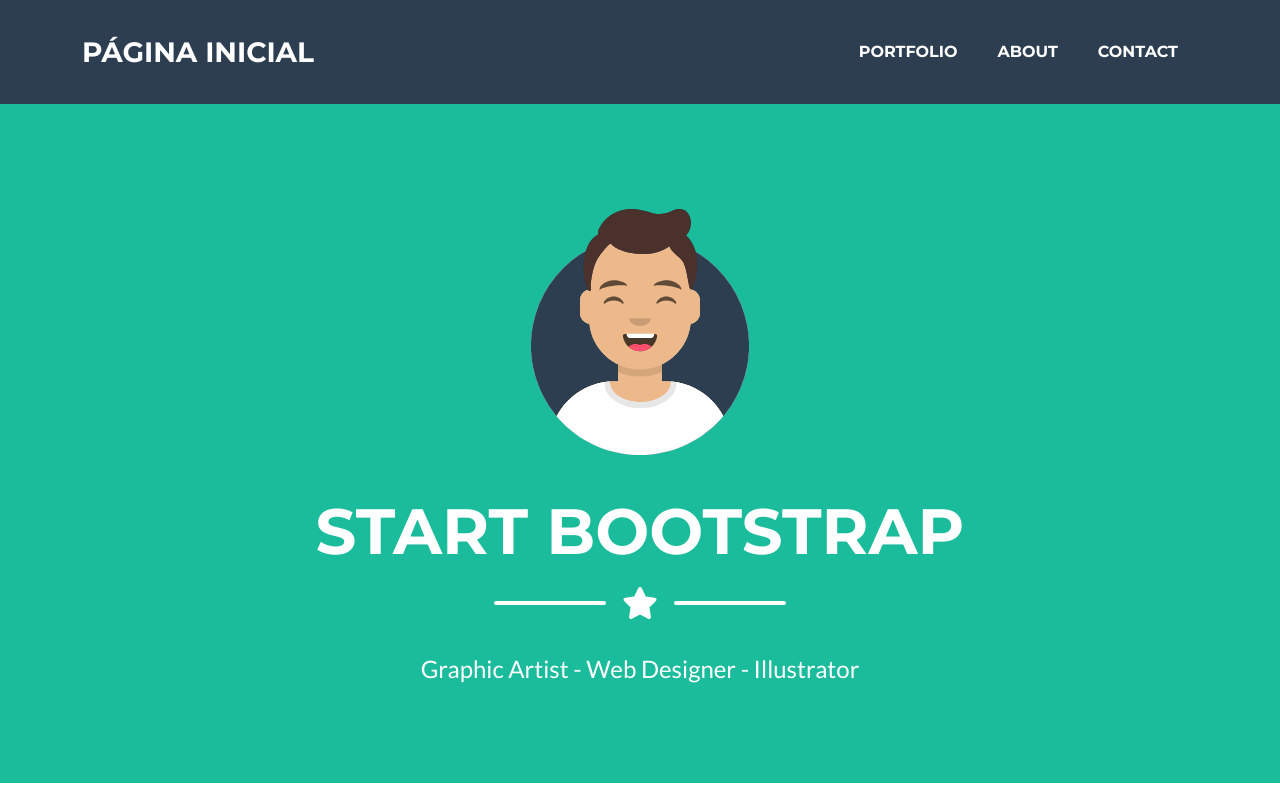
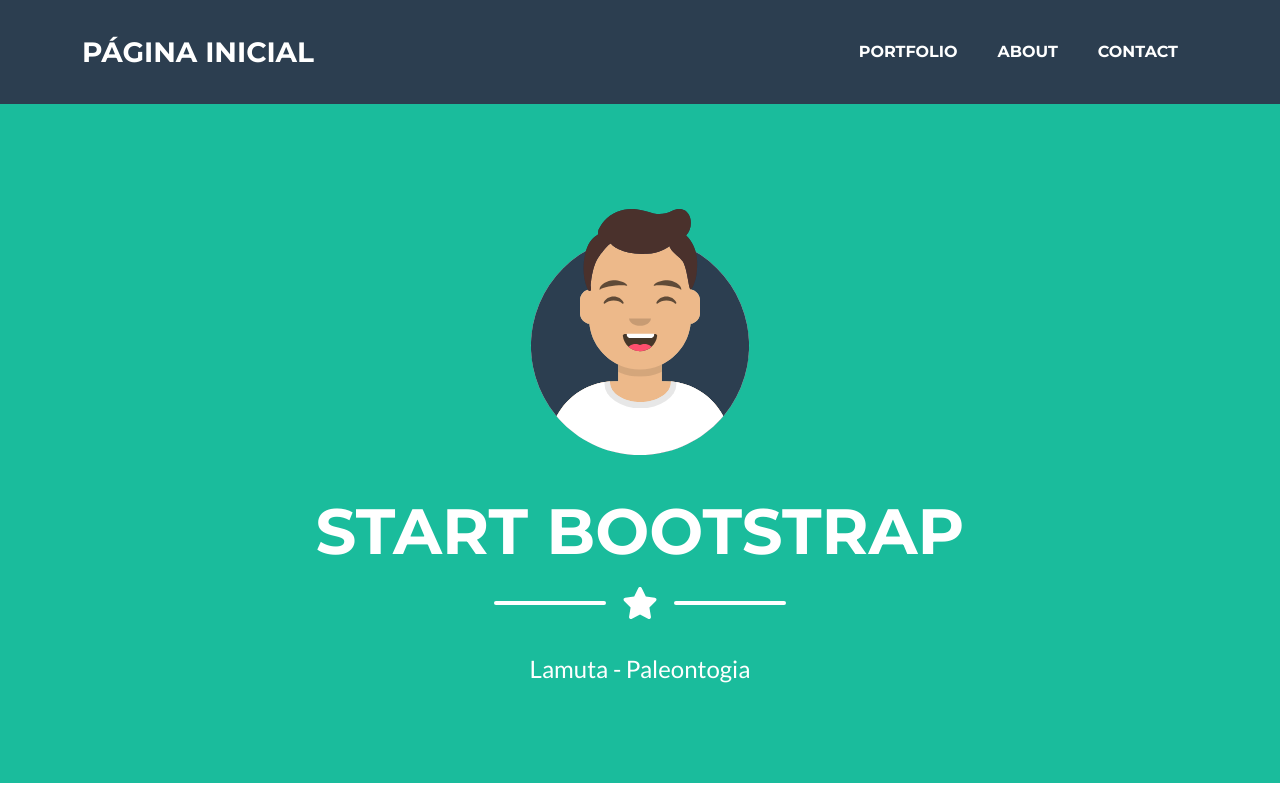
Before and after one commit to rafaelpaleonto/modelo, a plain HTML site: page index.html in a window 1280 px wide. Shown: the top 800 px of the page. Drawn offline with nearby package versions, Linux system fonts and the light colour scheme; files that its build step writes are made by us from their sources; a script that the page names is missing; files whose address does not match are found by name.

Commit message:
Update index.html

```diff
--- a/index.html
+++ b/index.html
@@ -48,7 +48,7 @@
                     <div class="divider-custom-line"></div>
                 </div>
                 <!-- Masthead Subheading-->
-                <p class="masthead-subheading font-weight-light mb-0">Graphic Artist - Web Designer - Illustrator</p>
+                <p class="masthead-subheading font-weight-light mb-0">Lamuta - Paleontogia</p>
             </div>
         </header>
         <!-- Portfolio Section-->
```
